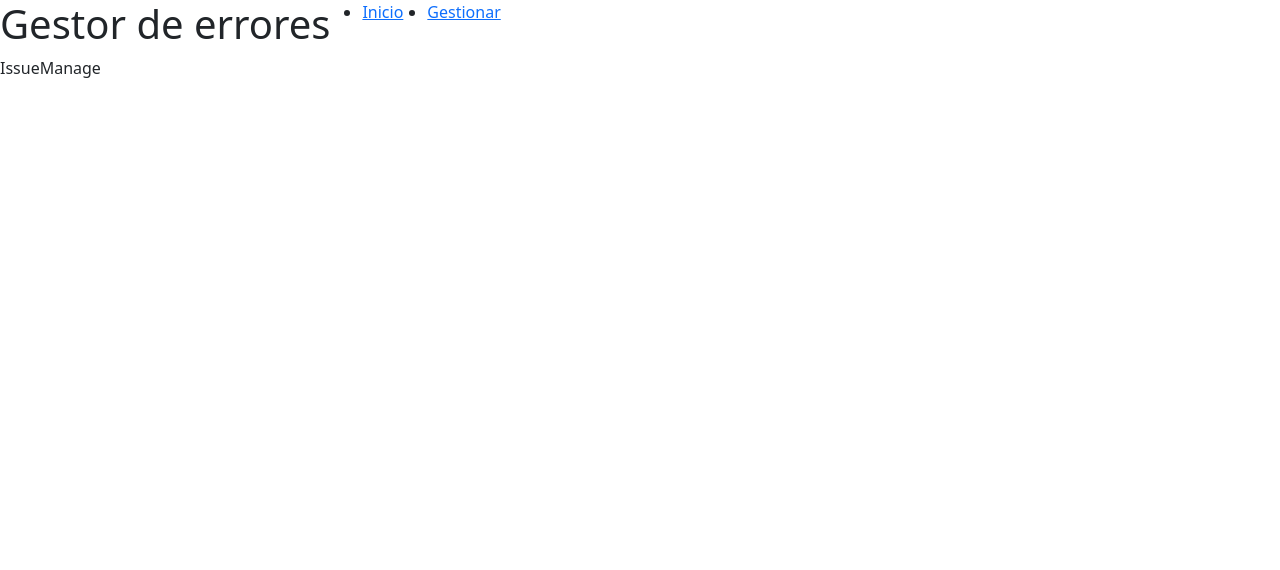
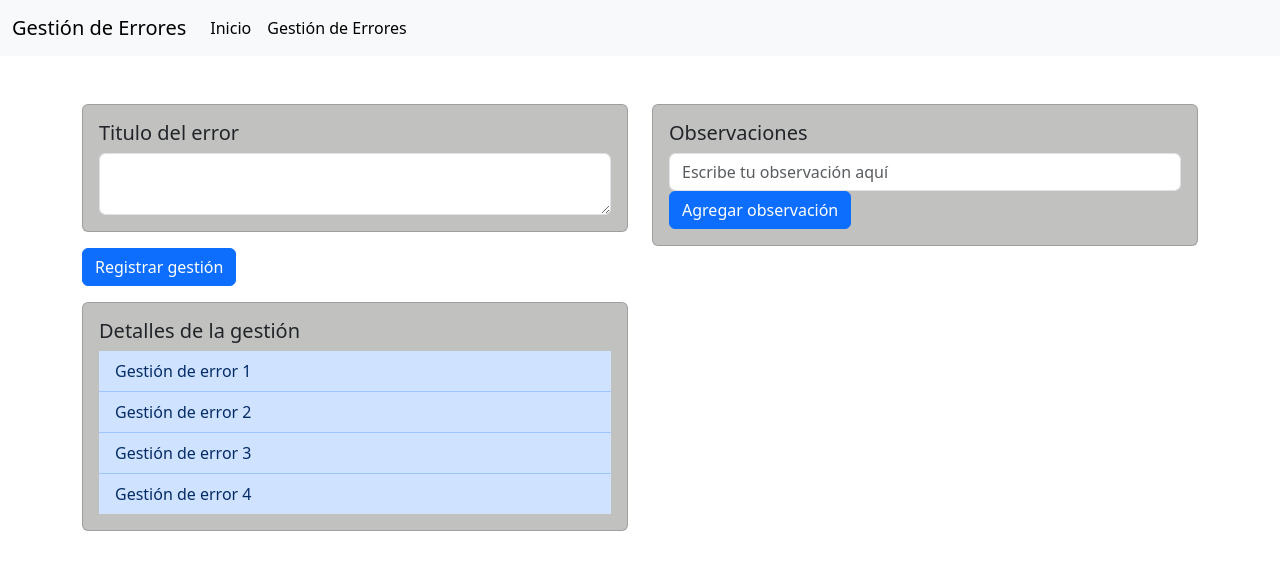
Before and after one commit to UTSCarlosGomez/DevicesIssuesManager, a React (Vite) app in the folder web/: page /issueManage in a window 1280 px wide. Shown: the top 570 px of the page. Built offline with nearby package versions, Linux system fonts and the light colour scheme.

Commit message:
added issue manager and navbar style

```diff
--- a/web/src/components/Header.jsx
+++ b/web/src/components/Header.jsx
@@ -1,20 +1,25 @@
-import { Link } from "react-router-dom"
+import { Link, NavLink } from "react-router-dom"
 
 const Header = () => {
   return (
-    <header className="d-flex">
-        <h1>Gestor de errores</h1>
-        <nav>
-          <ul className="d-flex gap-4 s">
-            <li>
-              <Link to="/">Inicio</Link>
+    <nav className="navbar navbar-expand-lg navbar-light bg-light">
+      <div className="container-fluid">
+        <NavLink className="navbar-brand" to="/">Gestión de Errores</NavLink>
+        <button className="navbar-toggler" type="button" data-bs-toggle="collapse" data-bs-target="#navbarNav" aria-controls="navbarNav" aria-expanded="false" aria-label="Toggle navigation">
+          <span className="navbar-toggler-icon"></span>
+        </button>
+        <div className="collapse navbar-collapse" id="navbarNav">
+          <ul className="navbar-nav">
+            <li className="nav-item">
+              <NavLink className="nav-link active" aria-current="page" to="/">Inicio</NavLink>
             </li>
-            <li>
-              <Link to="/IssueManage">Gestionar</Link>
+            <li className="nav-item">
+              <NavLink className="nav-link" to="/issueManage">Gestión de Errores</NavLink>
             </li>
           </ul>
-          </nav>
-    </header>
+        </div>
+      </div>
+    </nav>
   )
 }
 
--- a/web/src/components/Router.jsx
+++ b/web/src/components/Router.jsx
@@ -9,7 +9,7 @@ const Router = () => {
         <Header />
         <Routes>
               <Route path="/" element={<Home />}></Route>
-              <Route path="/IssueManage" element={<IssueManage/>}></Route>
+              <Route path="/issueManage" element={<IssueManage/>}></Route>
         </Routes>
     </BrowserRouter>
   )
--- a/web/src/pages/IssueManage.jsx
+++ b/web/src/pages/IssueManage.jsx
@@ -1,7 +1,59 @@
+import { useState } from 'react';
+
 const IssueManage = () => {
-  return (
-    <div>IssueManage</div>
-  )
-}
+    const [observations, setObservations] = useState([]);
+    const [newObservation, setNewObservation] = useState('');
+    const [errorManagement, setErrorManagement] = useState(['Gestión de error 1', 'Gestión de error 2', 'Gestión de error 3', 'Gestión de error 4']);
 
-export default IssueManage
+    const handleAddObservation = () => {
+        setObservations(prevObservations => [...prevObservations, newObservation]);
+        setNewObservation('');
+    };
+
+    return (
+        <div className="container">
+            <div className="row mt-5">
+                <div className="col">
+                    <div className="card mb-3" style={{ backgroundColor: '#C1C1BF' }}>
+                        <div className="card-body">
+                            <h5 className="card-title">Titulo del error</h5>
+                            <textarea className="form-control" id="errorTitle"></textarea>
+                        </div>
+                    </div>
+                    <button type="submit" className="btn btn-primary mb-3">Registrar gestión</button>
+                    <div className="card" style={{ backgroundColor: '#C1C1BF' }}>
+                        <div className="card-body">
+                            <h5 className="card-title">Detalles de la gestión</h5>
+                            <ul className="list-group list-group-flush">
+                                {errorManagement.map((error, index) => (
+                                    <li key={index} className="list-group-item list-group-item-action list-group-item-primary">{error}</li>
+                                ))}
+                            </ul>
+                        </div>
+                    </div>
+                </div>
+                <div className="col">
+                    <div className="card" style={{ backgroundColor: '#C1C1BF' }}>
+                        <div className="card-body">
+                            <h5 className="card-title">Observaciones</h5>
+                            {observations.map((observation, index) => (
+                                <p key={index}>{observation}</p>
+                            ))}
+                            <input
+                                type="text"
+                                className="form-control"
+                                placeholder="Escribe tu observación aquí"
+                                value={newObservation}
+                                onChange={e => setNewObservation(e.target.value)}
+                            />
+
+                            <button onClick={handleAddObservation} className="btn btn-primary">Agregar observación</button>
+                        </div>
+                    </div>
+                </div>
+            </div>
+        </div>
+    );
+};
+
+export default IssueManage;
```
